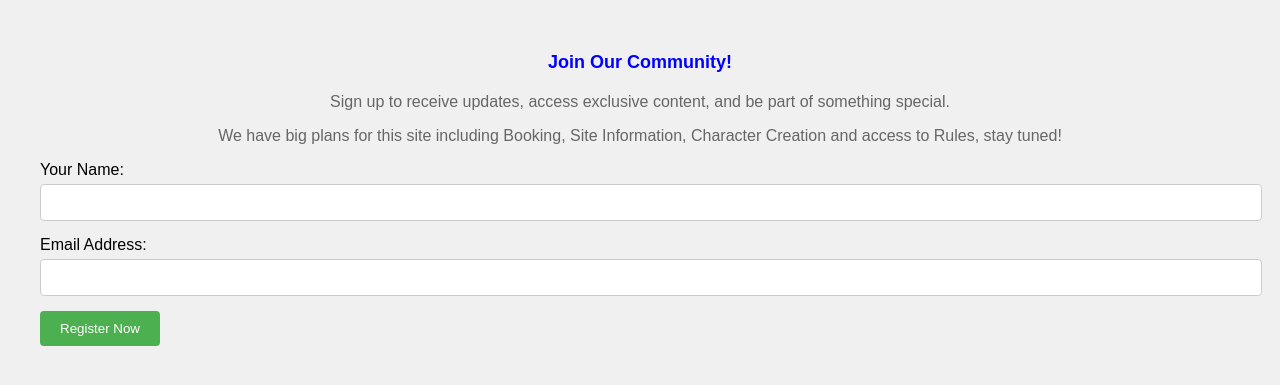
After one commit to CaptainLag/gritlandswebsite, a PHP site: page /registration.html in a window 1280 px wide. The commit adds this page. Shown: the top 385 px of the page. Run offline with PHP 8.4, Linux system fonts and the light colour scheme.

Commit message:
Registration added
+Added registration Page to capture Mailing list information.
redirects to 404 when form submitted as backend not yet implemented.
~most files updated to be slightly more useable.

```diff
--- a/index.html
+++ b/index.html
@@ -6,11 +6,13 @@
     </head>
     <body>
         <h1>Welcome to the website!</h1>
-        <p>This site is currently a Work in Progress and will be updated soon.</p>
+        <p>This site is currently a Work in Progress and will be updated sooner or later.</p>
         <p>Please come back and visit us sometime.</p>
 
+        <a href="registration.html">Join our mailing list</a>
+
         <footer>
-            <p>&copy; 2024 My Basic Webpage. All rights reserved.</p>
+            <p>&copy; 2024 Gritlands. All rights reserved.</p>
         </footer>
     </body>
 </html>
--- /dev/null
+++ b/registration.html
@@ -0,0 +1,24 @@
+<!DOCTYPE html>
+<html lang="en">
+<head>
+  <meta charset="UTF-8">
+  <meta name="viewport" content="width=device-width, initial-scale=1.0">
+  <title>Registration Form</title>
+  <link rel="stylesheet" href="style1.css">
+</head>
+<body>
+  <h1>Join Our Community!</h1>
+  <p>Sign up to receive updates, access exclusive content, and be part of something special.</p>
+  <p>We have big plans for this site including Booking, Site Information, Character Creation and access to Rules, stay tuned!</p>
+  <form action="404.html" method="post"> <div class="form-group">
+      <label for="name">Your Name:</label>
+      <input type="text" id="name" name="name" required>
+    </div>
+    <div class="form-group">
+      <label for="email">Email Address:</label>
+      <input type="email" id="email" name="email" required>
+    </div>
+    <button type="submit">Register Now</button>
+  </form>
+</body>
+</html>
--- a/style1.css
+++ b/style1.css
@@ -1,3 +1,51 @@
-body {font-family: Arial, sans-serif;  margin: 20px;  }
-h1 {color: blue;  text-align: center;  }
-p {font-size: 16px;  }
+body {
+    font-family: sans-serif;
+    margin: 20px;
+    padding: 20px;
+    background: #f0f0f0;
+    background-image: url();/*we can upload images here for the fun of it*/
+
+  }
+
+  h1 {
+    color:blue;
+    text-align: center;
+    font-size: large;
+    margin-bottom: 20px;
+  }
+
+  p {
+    text-align: center;
+    color: #666;
+    font-size: medium;
+  }
+
+  .form-group {
+    margin-bottom: 15px;
+  }
+
+  label {
+    display: block;
+    margin-bottom: 5px;
+  }
+
+  input[type="text"],
+  input[type="email"] {
+    width: 100%;
+    padding: 10px;
+    border: 1px solid #ccc;
+    border-radius: 4px;
+  }
+
+  button {
+    background-color: #4CAF50;
+    color: white;
+    padding: 10px 20px;
+    border: none;
+    border-radius: 4px;
+    cursor: pointer;
+  }
+
+  button:hover {
+    background-color: #3e8e41;
+  }
```
Also changed, not shown: 404.html (+11 -1 lines).
